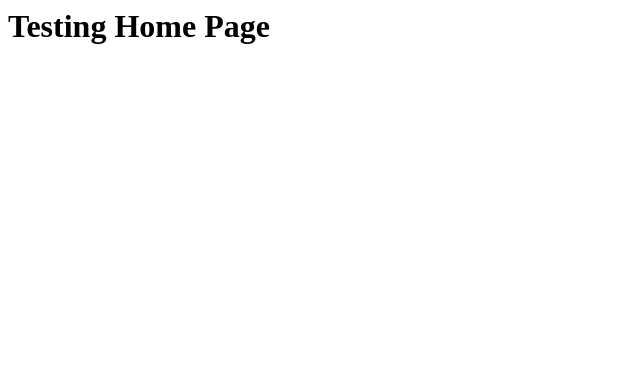
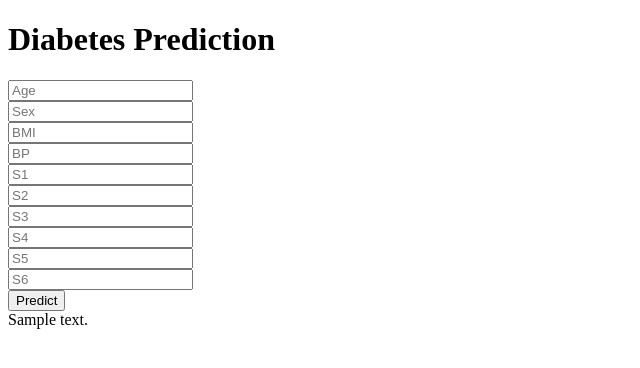
Before and after one commit to MarianoPareja/Diabetes-Prediction, a Flask app: template templates/home.html in a window 1280 px wide. Shown: the top 368 px of the page, without its empty margins (0-640 px from the left). Run offline with Flask 3, Linux system fonts and the light colour scheme; the template is opened without the code that fills it: most values are stand-ins (such as "Sample title", 1, 10 or a date in 2020); parts of the project's set-up code (start-up, migrations or seed data) failed here and were passed over.

Commit message:
HTML Update

```diff
--- a/app.py
+++ b/app.py
@@ -1,5 +1,5 @@
 import pickle
-from flask import Flask, request ,app, jsonify, url_for, render_template
+from flask import Flask, request, app, jsonify, url_for, render_template
 import numpy as np
 import pandas as pd
 
@@ -9,19 +9,32 @@ app = Flask(__name__)
 model = pickle.load(open("./regmodel.pkl", 'rb'))
 scaler = pickle.load(open("./scaling.pkl", 'rb'))
 
+
 @app.route('/')
 def home():
     return render_template('home.html')
 
+
 @app.route('/predict_api', methods=['POST'])
 def predict_api():
-    data=request.json['data']
+    data = request.json['data']
     print(data)
-    print(np.array(list(data.values())).reshape(1,-1))
-    new_data = scaler.transform(np.array(list(data.values())).reshape(1,-1))
-    output=model.predict(new_data)
+    print(np.array(list(data.values())).reshape(1, -1))
+    new_data = scaler.transform(np.array(list(data.values())).reshape(1, -1))
+    output = model.predict(new_data)
     print(output[0])
+
     return jsonify(output[0])
+
+
+@app.route('/predict', methods=['POST'])
+def predict():
+    data = [float(x) for x in request.form.values()]
+    final_input = scaler.transform(np.array(data).reshape(1, -1))
+    print(final_input)
+    output = model.predict(final_input)[0]
+
+    return render_template("home.html", prediction_text="The diabetes progression is {}".format(output))
 
 
 if __name__ == "__main__":
--- a/templates/home.html
+++ b/templates/home.html
@@ -1 +1,79 @@
-<h1>Testing Home Page</h1>
+<!DOCTYPE html>
+<html>
+  <head>
+    <meta charset="UTF-8" />
+    <title>ML API</title>
+  </head>
+
+  <body>
+    <div class="login">
+      <h1>Diabetes Prediction</h1>
+
+      <!-- Main Input For Receiving Query to our ML -->
+      <form action="{{ url_for('predict')}}" method="post">
+        <input
+          type="text"
+          name="Age"
+          placeholder="Age"
+          required="required"
+        /><br />
+        <input
+          type="text"
+          name="Sex"
+          placeholder="Sex"
+          required="required"
+        /><br />
+        <input
+          type="text"
+          name="BMI"
+          placeholder="BMI"
+          required="required"
+        /><br />
+        <input
+          type="text"
+          name="BP"
+          placeholder="BP"
+          required="required"
+        /><br />
+        <input
+          type="text"
+          name="S1"
+          placeholder="S1"
+          required="required"
+        /><br />
+        <input
+          type="text"
+          name="S2"
+          placeholder="S2"
+          required="required"
+        /><br />
+        <input
+          type="text"
+          name="S3"
+          placeholder="S3"
+          required="required"
+        /><br />
+        <input
+          type="text"
+          name="S4"
+          placeholder="S4"
+          required="required"
+        /><br />
+        <input
+          type="text"
+          name="S5"
+          placeholder="S5"
+          required="required"
+        /><br />
+        <input
+          type="text"
+          name="S6"
+          placeholder="S6"
+          required="required"
+        /><br />
+        <button type="submit" class="button">Predict</button>
+      </form>
+    </div>
+    {{prediction_text}}
+  </body>
+</html>
```
Also changed, not shown: json.txt (added, +14 -0 lines), 1 other file.
